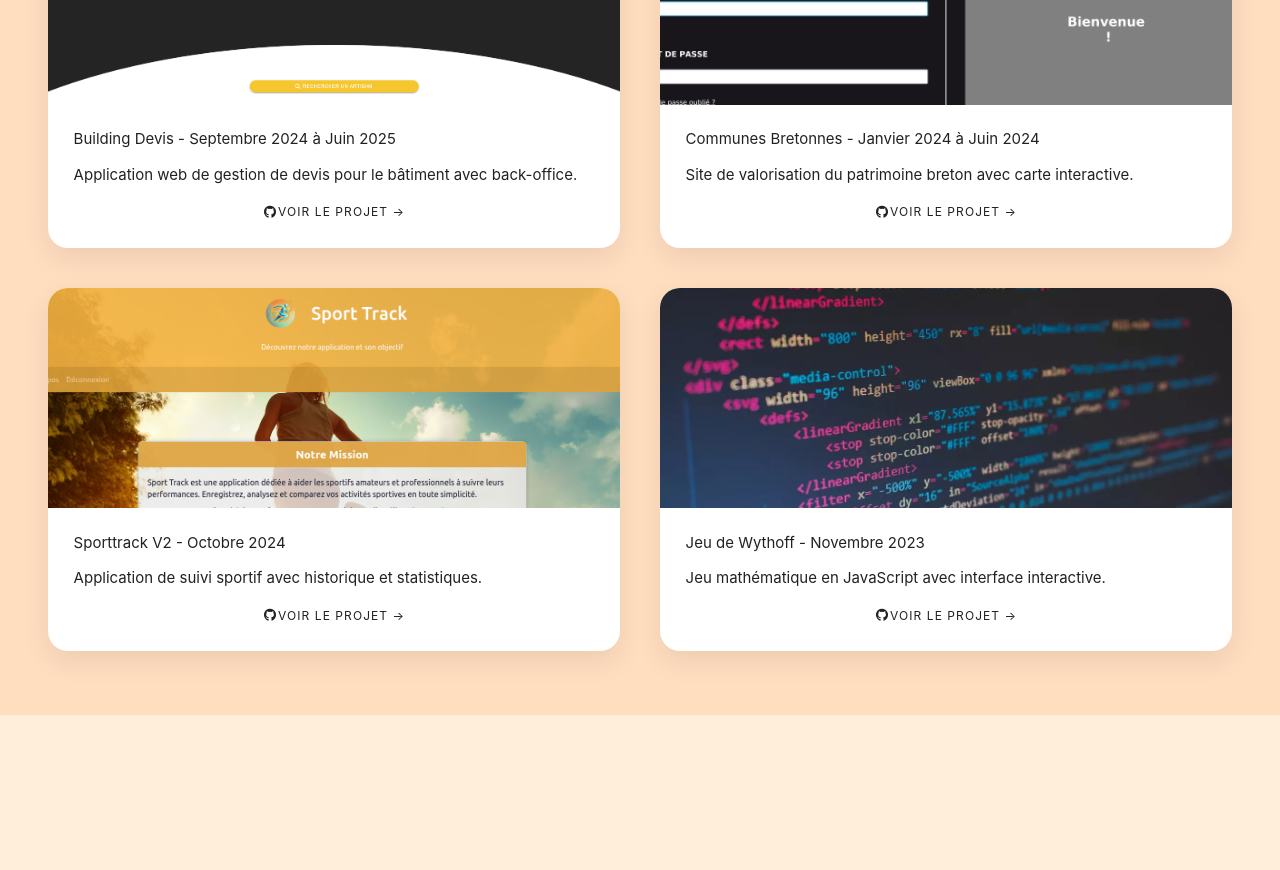
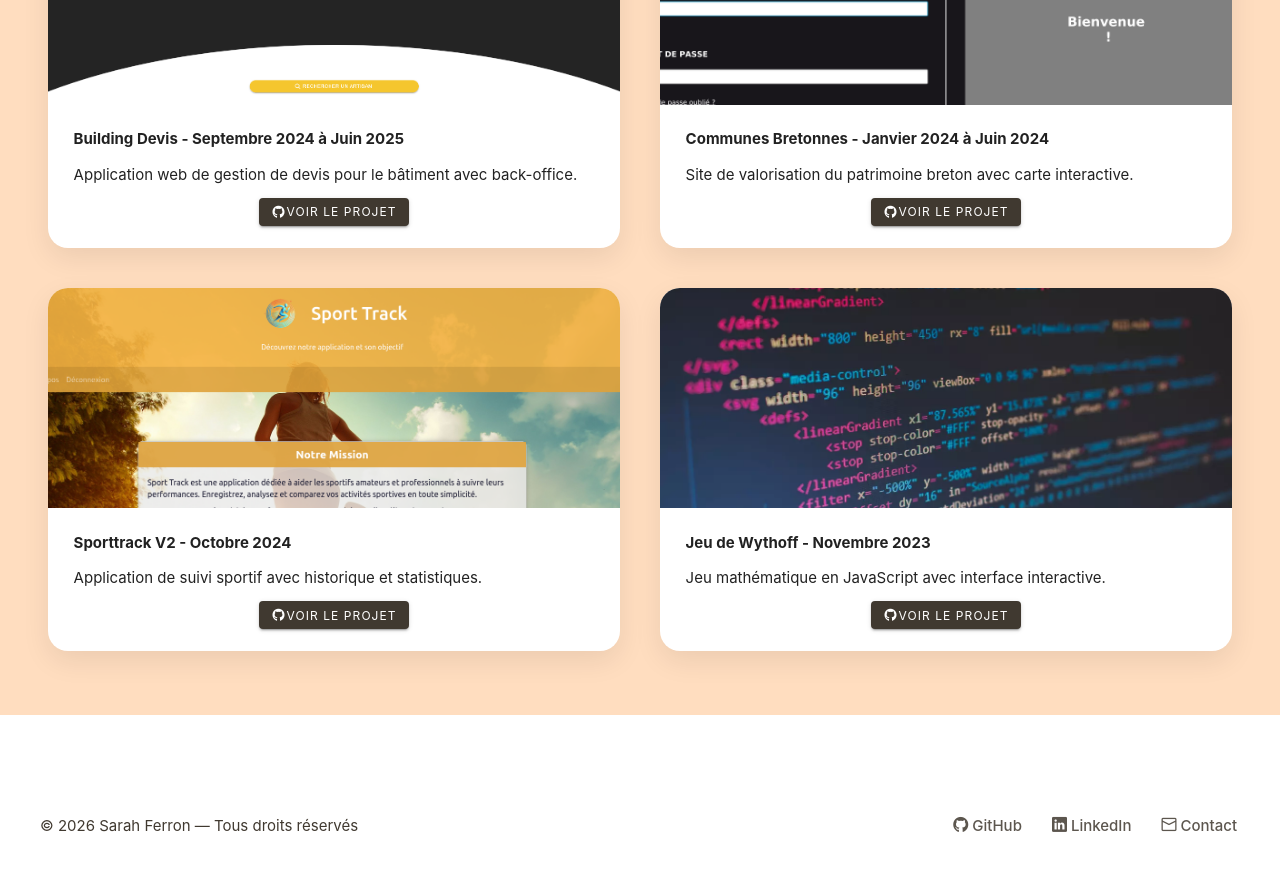
Before and after one commit to SarahFERRON/SarahFERRON.github.io, a Vue app in the folder Portfolio/: page / in a window 1280 px wide. Shown: the part 1140-2010 px from the top of the page. Before the commit the page ends 1855 px from the top, so only its background shows below. Built offline with nearby package versions, Linux system fonts and the light colour scheme.

Commit message:
. + add footer

```diff
--- a/Portfolio/src/App.vue
+++ b/Portfolio/src/App.vue
@@ -5,13 +5,15 @@
       <Hero />
       <ProjectSection />
     </v-main>
+    <Footer />
   </v-app>
 </template>
 
 <script setup>
 import Navbar from './components/Navbar.vue'
 import Hero from './components/Hero.vue'
-import ProjectSection from './components/ProjectSection.vue';
+import ProjectSection from './components/ProjectSection.vue'
+import Footer from './components/Footer.vue';
 </script>
 
 <style scoped>
--- a/Portfolio/src/components/Footer.vue
+++ b/Portfolio/src/components/Footer.vue
@@ -0,0 +1,62 @@
+<template>
+    <footer class="footer">
+      <div class="container">
+        <p>© {{ new Date().getFullYear() }} Sarah Ferron — Tous droits réservés</p>
+
+        <div class="links">
+          <a href="https://github.com/SarahFERRON" target="_blank">
+            <i class="pi pi-github"></i>
+            GitHub
+          </a>
+          <a href="https://www.linkedin.com/" target="_blank">
+            <i class="pi pi-linkedin"></i>
+            LinkedIn
+          </a>
+          <a href="mailto:sarah.ferron.2005@gmail.com">
+            <i class="pi pi-envelope"></i>
+            Contact
+          </a>
+        </div>
+      </div>
+    </footer>
+  </template>
+
+  <script setup>
+  </script>
+
+  <style scoped>
+  .footer {
+    background: white;
+    color: #403930;
+    padding: 2rem 1.5rem;
+    margin-top: 4rem;
+  }
+
+  .container {
+    max-width: 1200px;
+    margin: auto;
+    display: flex;
+    flex-wrap: wrap;
+    justify-content: space-between;
+    gap: 1rem;
+    align-items: center;
+  }
+
+  .links {
+    display: flex;
+    gap: 1.5rem;
+  }
+
+  .links a {
+    color: #403930;
+    text-decoration: none;
+    font-weight: 500;
+    opacity: 0.85;
+    transition: opacity 0.2s ease;
+  }
+
+  .links a:hover {
+    opacity: 1;
+    text-decoration: underline;
+  }
+  </style>
--- a/Portfolio/src/components/ProjectCard.vue
+++ b/Portfolio/src/components/ProjectCard.vue
@@ -3,11 +3,18 @@
     <img :src="image" :alt="title" class="image" />
 
     <div class="content">
-      <h4>{{ title }}</h4>
+      <h4 style="font-weight: bold;">{{ title }}</h4>
       <p>{{ description }}</p>
-      <v-btn variant="text" size="small">
+      <v-btn
+        class="btn px-3"
+        color="#403930"
+        size="small"
+        target="_blank"
+        rel="noopener"
+        :href="page"
+      >
         <i class="pi pi-github"></i>
-        Voir le projet →
+        Voir le projet
       </v-btn>
     </div>
   </article>
@@ -19,6 +26,7 @@ defineProps({
   description: String,
   image: String,
   featured: Boolean,
+  page: String,
 })
 </script>
 
@@ -52,6 +60,13 @@ defineProps({
   grid-column: span 2;
 }
 
+.btn {
+  align-self: center;
+  width: fit-content;
+  padding-inline: 0;
+}
+
+
 @media (max-width: 900px) {
   .card.featured {
     grid-column: span 1;
--- a/Portfolio/src/components/ProjectSection.vue
+++ b/Portfolio/src/components/ProjectSection.vue
@@ -23,30 +23,35 @@ const projects = [
     description:
       'Portfolio personnel en Vue 3 et Vuetify mettant en avant mes projets récents.',
     image: '/src/assets/portfolio.png',
+    page:'https://github.com/SarahFERRON/SarahFERRON.github.io',
   },
   {
     title: 'Building Devis - Septembre 2024 à Juin 2025',
     description:
       'Application web de gestion de devis pour le bâtiment avec back-office.',
     image: '/src/assets/building-devis.png',
+    page:'https://github.com/SarahFERRON/building-devis',
   },
   {
     title: 'Communes Bretonnes - Janvier 2024 à Juin 2024',
     description:
       'Site de valorisation du patrimoine breton avec carte interactive.',
     image: '/src/assets/communes-bretonnes.png',
+    page:'https://github.com/SarahFERRON/communes-bretonnes',
   },
   {
     title: 'Sporttrack V2 - Octobre 2024',
     description:
       'Application de suivi sportif avec historique et statistiques.',
     image: '/src/assets/sporttrack.png',
+    page:'https://github.com/SarahFERRON/sporttrack-v2-js',
   },
   {
     title: 'Jeu de Wythoff - Novembre 2023',
     description:
       'Jeu mathématique en JavaScript avec interface interactive.',
     image: '/src/assets/jeu-de-wythoff.png',
+    page:'https://github.com/SarahFERRON/wythoff-game',
   },
 ]
 </script>
```
